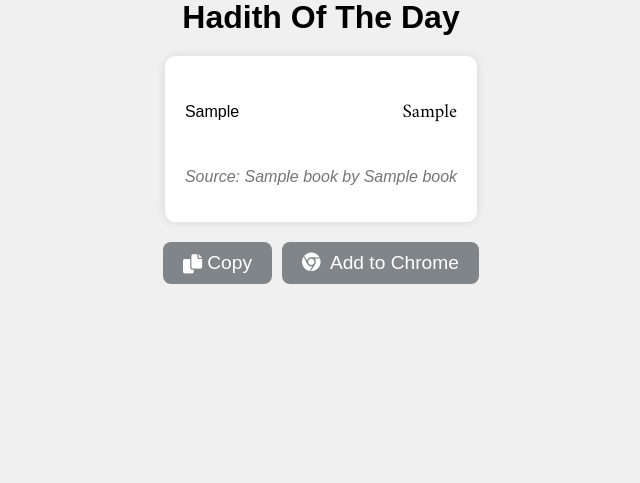
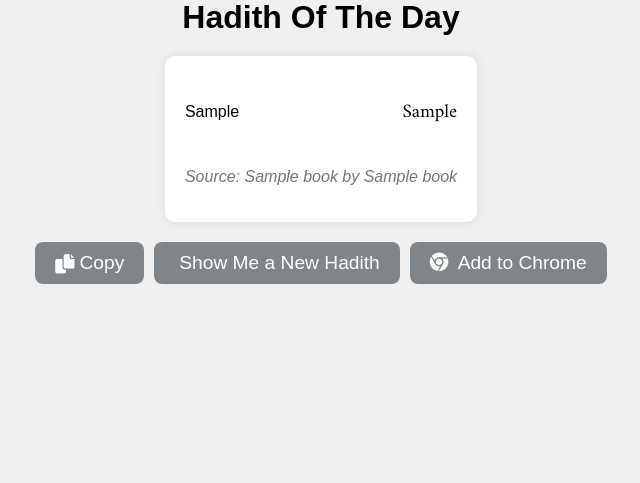
Before and after one commit to daily-islamic-hadith/web-app, a Flask app: template server/hadith_app/templates/index.html in a window 1280 px wide. Shown: the part 289-772 px from the top of the page, without its empty margins (319-959 px from the left). Run offline with Flask 3, Linux system fonts and the light colour scheme; the template is opened without the code that fills it: most values are stand-ins (such as "Sample title", 1, 10 or a date in 2020); some libraries are stand-ins or nearby versions.

Commit message:
add new button to let the user ask for another hadith

```diff
--- a/server/hadith_app/static/css/style.css
+++ b/server/hadith_app/static/css/style.css
@@ -95,7 +95,7 @@ h1 {
     margin-right: 5px;
 }
 
-#copyButton {
+#copyButton, #showNewHadith {
     display: flex;
 }
 
--- a/server/hadith_app/static/js/scripts.js
+++ b/server/hadith_app/static/js/scripts.js
@@ -4,7 +4,44 @@ document.addEventListener('DOMContentLoaded', () => {
     if (copy_button) {
         copy_button.addEventListener('click', copyToClipboard);
     }
+    const show_new_hadith_button = document.querySelector('#showNewHadith');
+    if (show_new_hadith_button) {
+        show_new_hadith_button.addEventListener('click', fetchNewHadith);
+    }
 });
+
+async function fetchNewHadith() {
+    const url = window.location.href + `/api/fetch-hadith?fetch-mode=random`;
+    try {
+        const response = await fetch(url);
+        if (!response.ok) {
+            throw new Error(`HTTP error! status: ${response.status}`);
+        }
+        const hadith = await response.json();
+        if (hadith) {
+            const quoteEnglish = hadith.hadithEnglish || 'English version not available';
+            const quoteArabic = hadith.hadithArabic || 'Arabic version not available';
+            const bookName = hadith.book?.bookName || 'Book name not available';
+            const writerName = hadith.book?.writerName || 'Writer name not available';
+            const source = `Source: ${bookName} by ${writerName}`;
+            document.getElementById('quoteEnglish').textContent = quoteEnglish;
+            document.getElementById('quoteArabic').textContent = quoteArabic;
+            document.getElementById('source').textContent = source;
+
+            // Show the copy button after successful fetch
+            document.getElementById('copyButton').style.display = 'flex';
+        } else {
+            document.getElementById('quoteEnglish').textContent = 'No hadith found.';
+            document.getElementById('quoteArabic').textContent = '';
+            document.getElementById('source').textContent = '';
+        }
+    } catch (error) {
+        console.error('Failed to fetch the hadith:', error);
+        document.getElementById('quoteEnglish').textContent = 'Failed to fetch hadith. Please try again later.';
+        document.getElementById('quoteArabic').textContent = '';
+        document.getElementById('source').textContent = '';
+    }
+}
 
 function detectBrowser() {
     const userAgent = navigator.userAgent;
--- a/server/hadith_app/templates/index.html
+++ b/server/hadith_app/templates/index.html
@@ -34,6 +34,10 @@
             <i class="fas fa-copy"></i>
             <span>Copy</span>
         </button>
+        <button id="showNewHadith" class="btn" aria-label="Get A New Hadith">
+            <i class="fas"></i>
+            <span>Show Me a New Hadith</span>
+        </button>
         <a id="chrome-btn" href="https://chrome.google.com/webstore/detail/jgofbnjkimhpkjeimcedipdeecegdkpp"
            target="_blank"
            class="btn">
```
